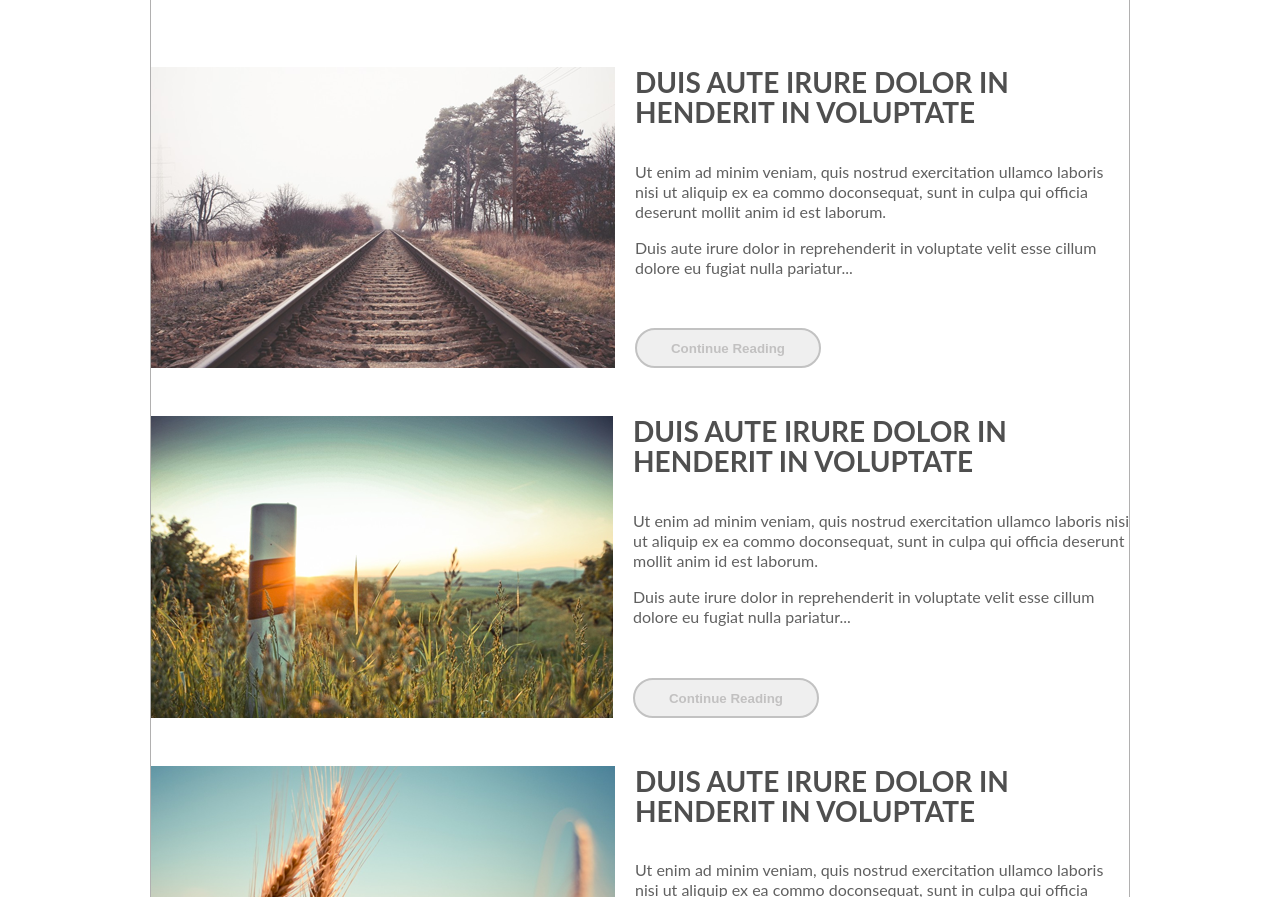
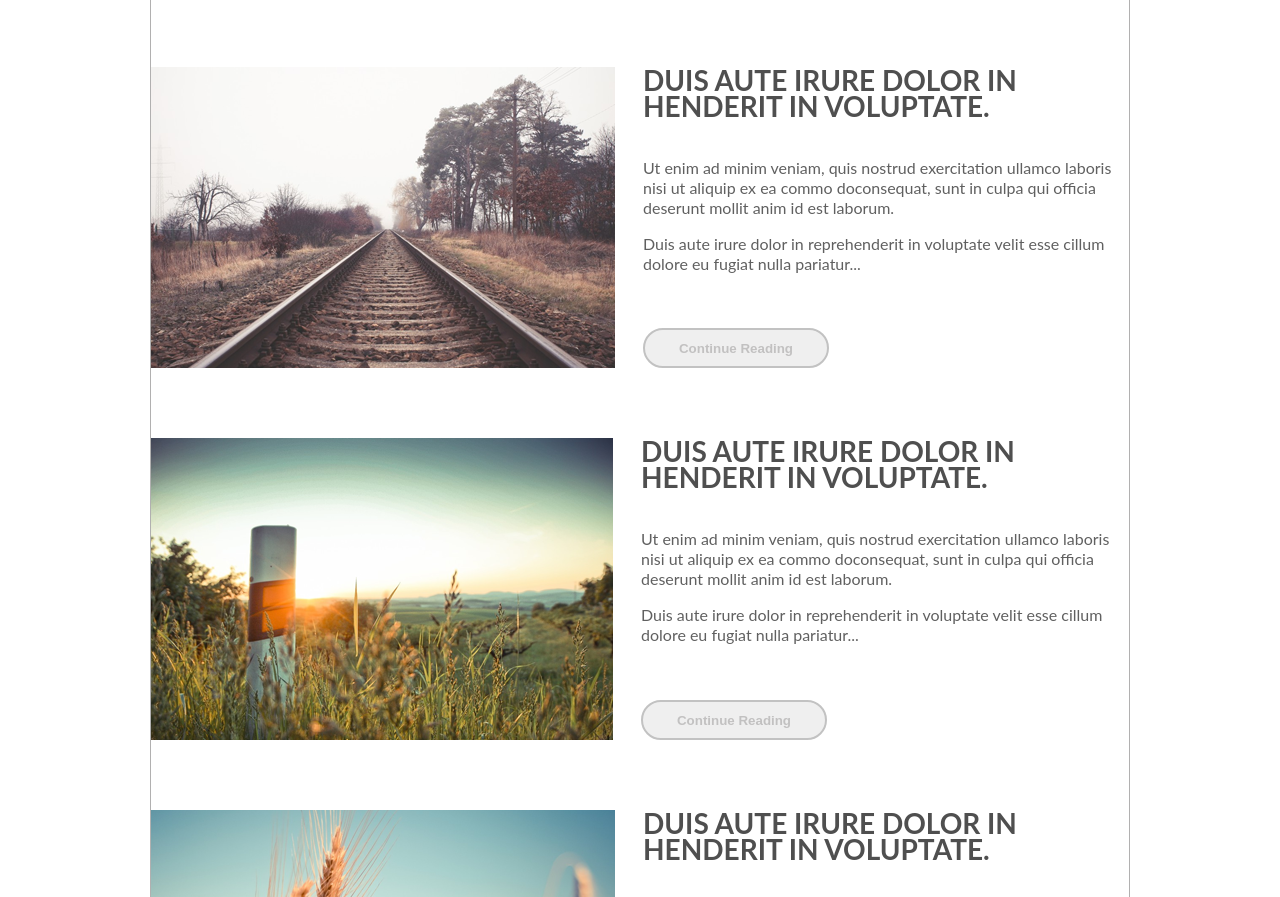
Before and after one commit to yahavmor/Lesson23-Design2LivePage---Part1, a plain HTML site: page index.html in a window 1280 px wide. Shown: the part 133-1030 px from the top of the page. Drawn offline with Linux system fonts and the light colour scheme.

Commit message:
Update card titles for consistency, adjust layout padding, and refine navigation styles

```diff
--- a/index.html
+++ b/index.html
@@ -28,7 +28,7 @@
             <div class="card flex">
                   <img src="img\001.png" alt="" class="card-image">
                   <div class="card-content flex space-between">
-                    <h2 class="card-title uppercase clean-list">duis aute irure dolor in henderit in voluptate</h2>
+                    <h2 class="card-title uppercase clean-list">duis aute irure dolor in henderit in voluptate.</h2>
                   <div class="card-text">
                     <p class="clean-list">Ut enim ad minim veniam, quis nostrud exercitation ullamco laboris nisi ut aliquip ex ea commo doconsequat, sunt in culpa qui officia deserunt mollit anim id est laborum.</p>
                     <p>Duis aute irure dolor in reprehenderit in voluptate velit esse cillum dolore eu fugiat nulla pariatur...</p>
@@ -39,7 +39,7 @@
             <div class="card flex">
                   <img src="img\002.png" alt="" class="card-image">
                   <div class="card-content flex space-between">
-                    <h2 class="card-title uppercase clean-list">duis aute irure dolor in henderit in voluptate</h2>
+                    <h2 class="card-title uppercase clean-list">duis aute irure dolor in henderit in voluptate.</h2>
                   <div class="card-text">
                     <p class="clean-list">Ut enim ad minim veniam, quis nostrud exercitation ullamco laboris nisi ut aliquip ex ea commo doconsequat, sunt in culpa qui officia deserunt mollit anim id est laborum.</p>
                     <p>Duis aute irure dolor in reprehenderit in voluptate velit esse cillum dolore eu fugiat nulla pariatur...</p>
@@ -51,7 +51,7 @@
             <div class="card flex">
                   <img src="img\003.png" alt="" class="card-image">
                   <div class="card-content flex space-between">
-                    <h2 class="card-title uppercase clean-list">duis aute irure dolor in henderit in voluptate</h2>
+                    <h2 class="card-title uppercase clean-list">duis aute irure dolor in henderit in voluptate.</h2>
                   <div class="card-text">
                     <p class="clean-list">Ut enim ad minim veniam, quis nostrud exercitation ullamco laboris nisi ut aliquip ex ea commo doconsequat, sunt in culpa qui officia deserunt mollit anim id est laborum.</p>
                     <p>Duis aute irure dolor in reprehenderit in voluptate velit esse cillum dolore eu fugiat nulla pariatur...</p>
--- a/styles/basics/layout.css
+++ b/styles/basics/layout.css
@@ -6,7 +6,7 @@
 main{
       border: 1px solid rgb(177, 176, 176);
       border-top: none;
-      padding-top: 70px;
+      padding-top: 5em;
       font-family: 'Lato', sans-serif;
 
 }
@@ -23,10 +23,10 @@ img{
       width: 100%;
 }
 .main-content{
-      gap: 3rem;
+      gap: 5em;
 }
 .card{
-      gap: 20px;
+      gap: 2em;
 }
 .card-content{
       flex-direction: column;
--- a/styles/components/card-title.css
+++ b/styles/components/card-title.css
@@ -1,7 +1,7 @@
 .card-title{
-    font-size: 28px;
+    font-size: 1.75rem;
     font-weight: 700;
-    line-height: 30px;
+    line-height: 0.93;
     color: #4f4f4f;
 }
 @font-face {
--- a/styles/components/page-nav.css
+++ b/styles/components/page-nav.css
@@ -1,5 +1,5 @@
 .page-nav{
-    padding: 10px;
+    padding: 0;
 }
 .next, .prev{
     font-size: 1.125rem;
```
